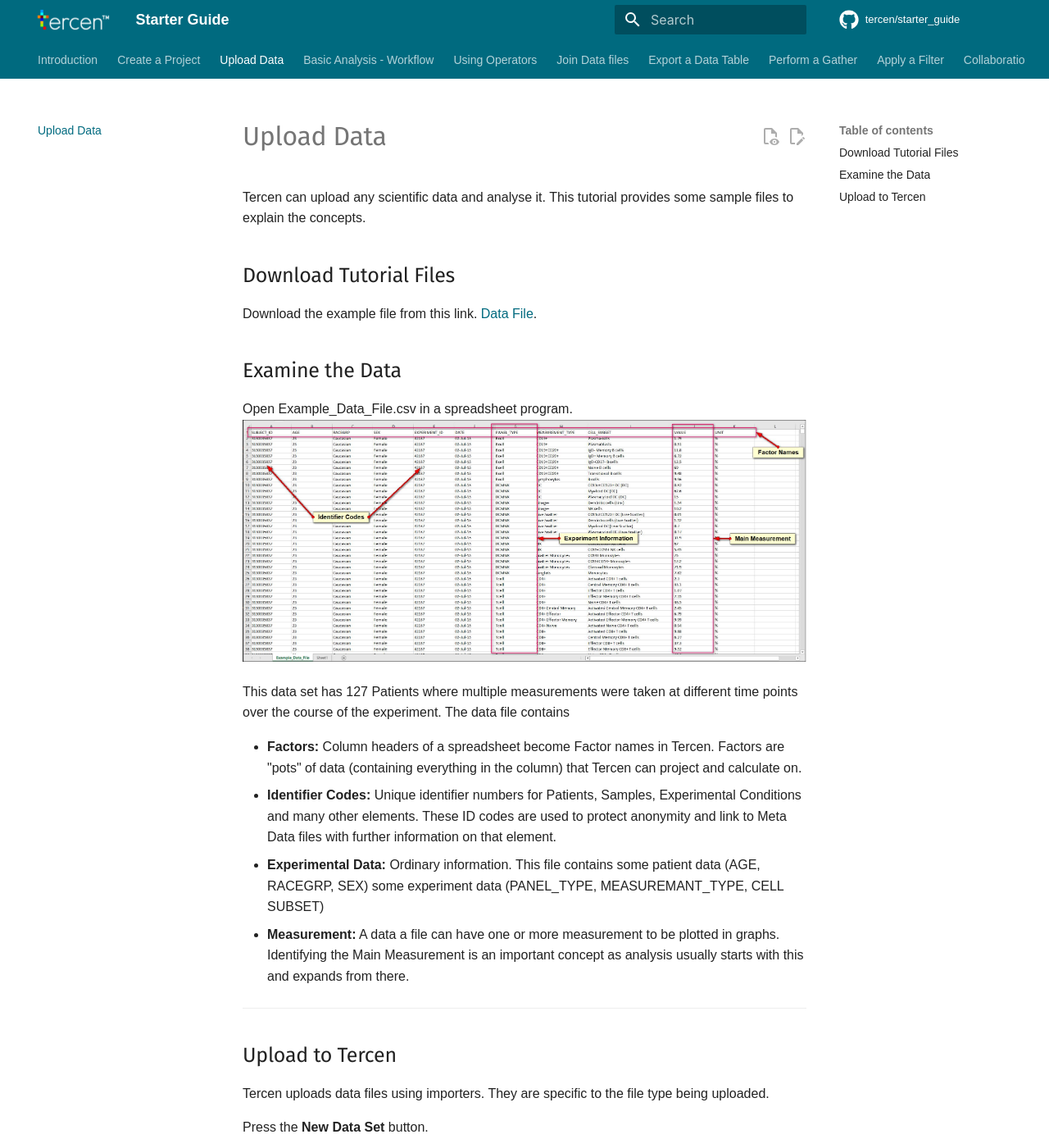
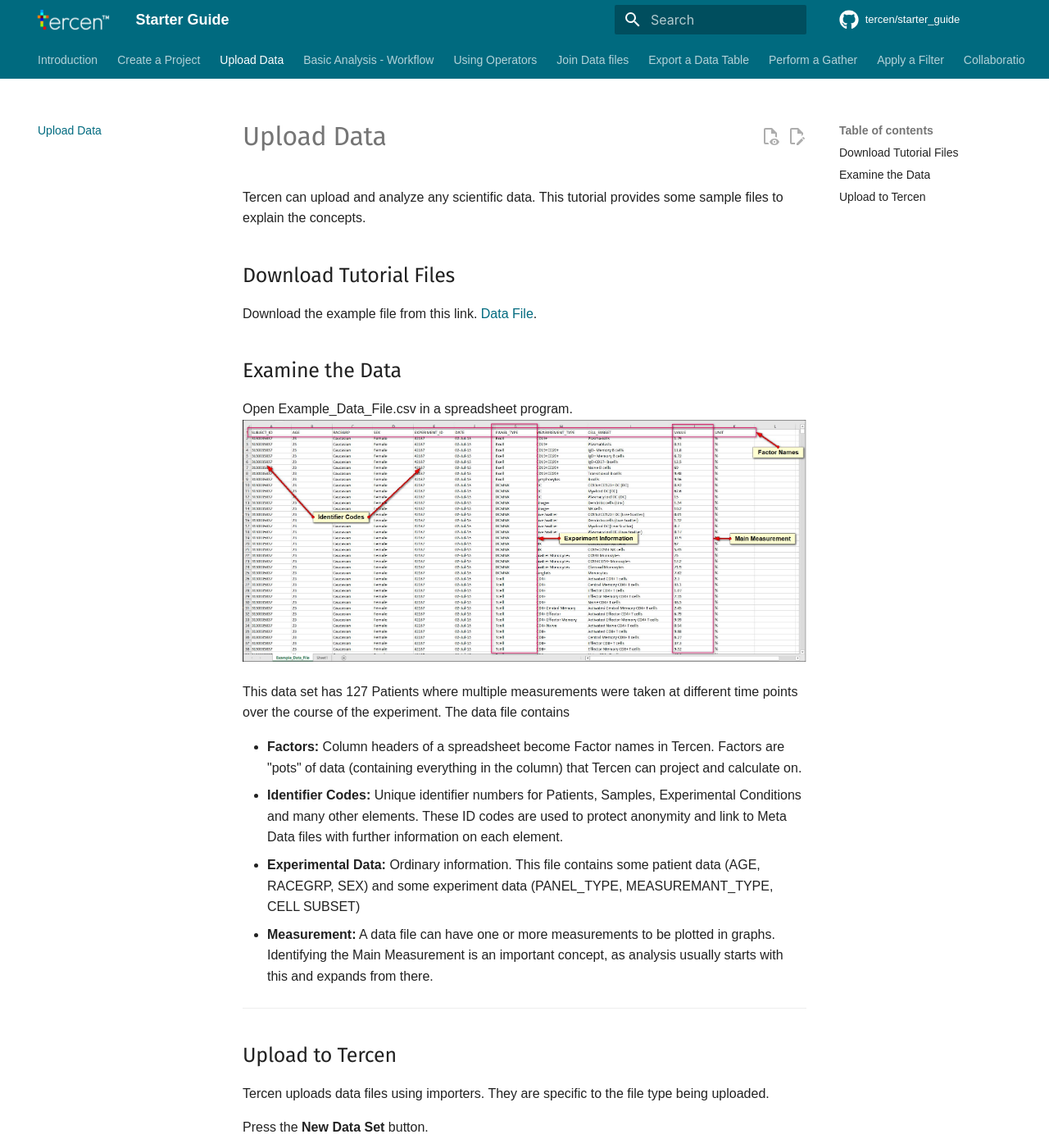
Before and after one commit to tercen/starter_guide, an MkDocs documentation site: the page built from docs/upload_data.md, in a window 1280 px wide and 1400 px high. Shown: the whole window at 82% size. Built offline with MkDocs 1.6.1 and Material for MkDocs 9.7.7, drawn with Linux system fonts in a browser that asks for light colours; some web fonts are replaced; comment, search, counter and statistics services are not loaded; the version menu is left out; some of the changed text lies outside the part shown.

Commit message:
Update upload_data.md

```diff
--- a/docs/upload_data.md
+++ b/docs/upload_data.md
@@ -1,6 +1,6 @@
 # Upload Data
 
-Tercen can upload any scientific data and analyse it. This tutorial provides some sample files to explain the concepts.
+Tercen can upload and analyze any scientific data. This tutorial provides some sample files to explain the concepts.
 
 ## Download Tutorial Files
 
@@ -15,9 +15,9 @@ Open Example_Data_File.csv in a spreadsheet program.
 This data set has 127 Patients where multiple measurements were taken at different time points over the course of the experiment. The data file contains
 
 - **Factors:** Column headers of a spreadsheet become Factor names in Tercen. Factors are "pots" of data (containing everything in the column) that Tercen can project and calculate on.
-- **Identifier Codes:** Unique identifier numbers for Patients, Samples, Experimental Conditions and many other elements. These ID codes are used to protect anonymity and link to Meta Data files with further information on that element.
-- **Experimental Data:** Ordinary information. This file contains some patient data (AGE, RACEGRP, SEX) some experiment data (PANEL_TYPE, MEASUREMANT_TYPE, CELL SUBSET)
-- **Measurement:** A data a file can have one or more measurement to be plotted in graphs. Identifying the Main Measurement is an important concept as analysis usually starts with this and expands from there.
+- **Identifier Codes:** Unique identifier numbers for Patients, Samples, Experimental Conditions and many other elements. These ID codes are used to protect anonymity and link to Meta Data files with further information on each element.
+- **Experimental Data:** Ordinary information. This file contains some patient data (AGE, RACEGRP, SEX) and some experiment data (PANEL_TYPE, MEASUREMANT_TYPE, CELL SUBSET)
+- **Measurement:** A data file can have one or more measurements to be plotted in graphs. Identifying the Main Measurement is an important concept, as analysis usually starts with this and expands from there.
 
 ---
 
```
Also changed, not shown: other parts of docs/upload_data.md (+2 -2 lines).
